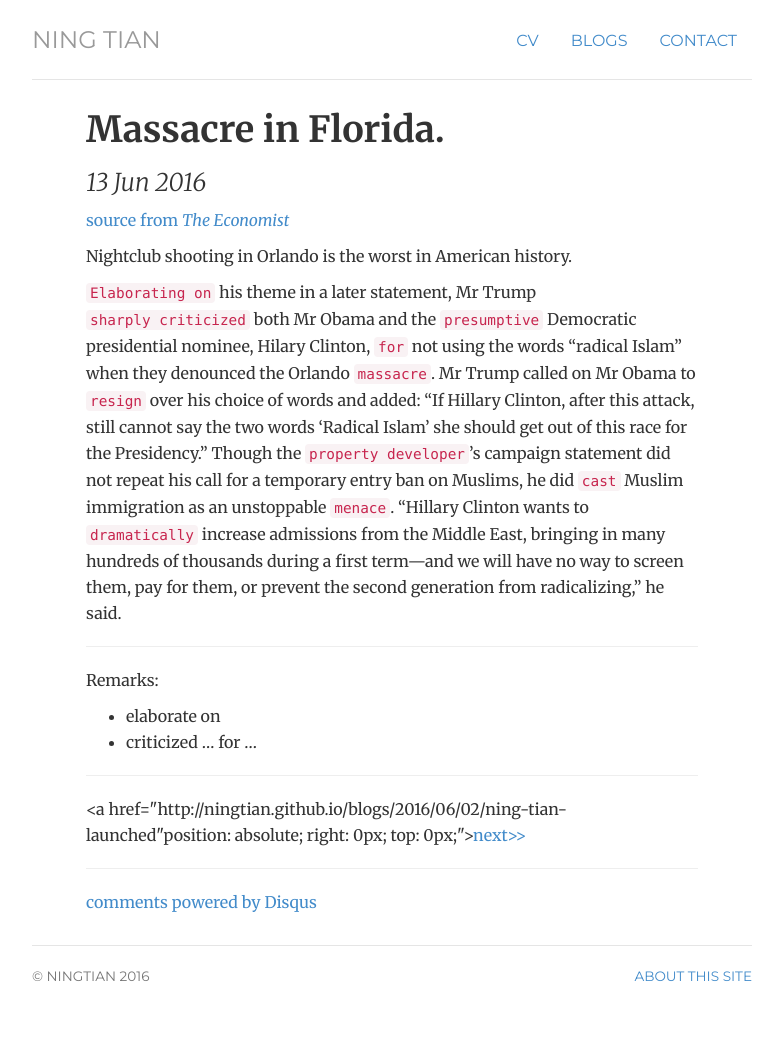
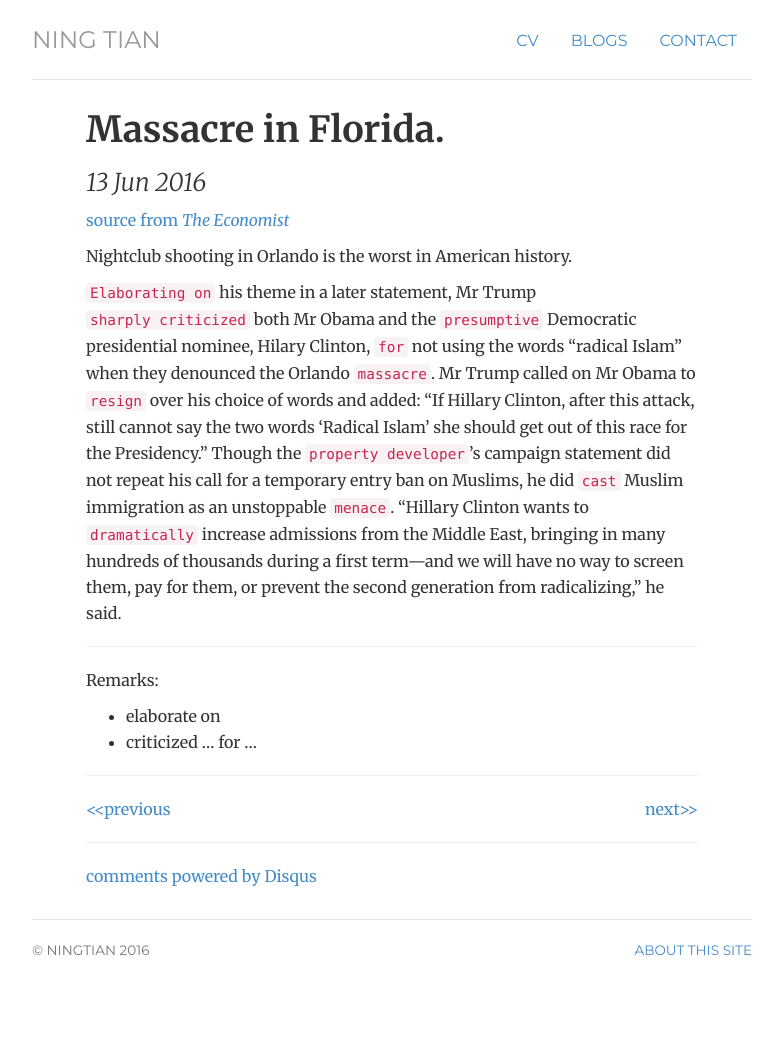
Before and after one commit to ningtian/ningtian.github.io, a Jekyll site: the page built from _posts/2016-06-13-ning-tian-launched.md, in a window 1280 px wide. Shown: the whole page, without its empty margins (248-1031 px from the left). Built offline with Jekyll 4.4.1, drawn with Linux system fonts in a browser that asks for light colours; comment, search, counter and statistics services are not loaded; after the commit the page ends 1011 px from its top, so only the background shows below that.

Commit message:
Update 2016-06-13-ning-tian-launched.md

```diff
--- a/_posts/2016-06-13-ning-tian-launched.md
+++ b/_posts/2016-06-13-ning-tian-launched.md
@@ -20,7 +20,7 @@ Remarks:
 ********************************************
 
 
-<div style="position: relative;"><div><a href="http://ningtian.github.io/blogs/2016/06/02/ning-tian-launched"position: absolute; right: 0px; top: 0px;"><a href="http://ningtian.github.io/blogs/2016/06/02/ning-tian-launched">next>></a></div></div>
+<div style="position: relative;"><div><a href="http://ningtian.github.io/blogs/2016/05/30/ning-tian-launched"><<previous</a></div><div style="position: absolute; right: 0px; top: 0px;"><a href="http://ningtian.github.io/blogs/2016/06/02/ning-tian-launched">next>></a></div></div>
 
 
 
```
